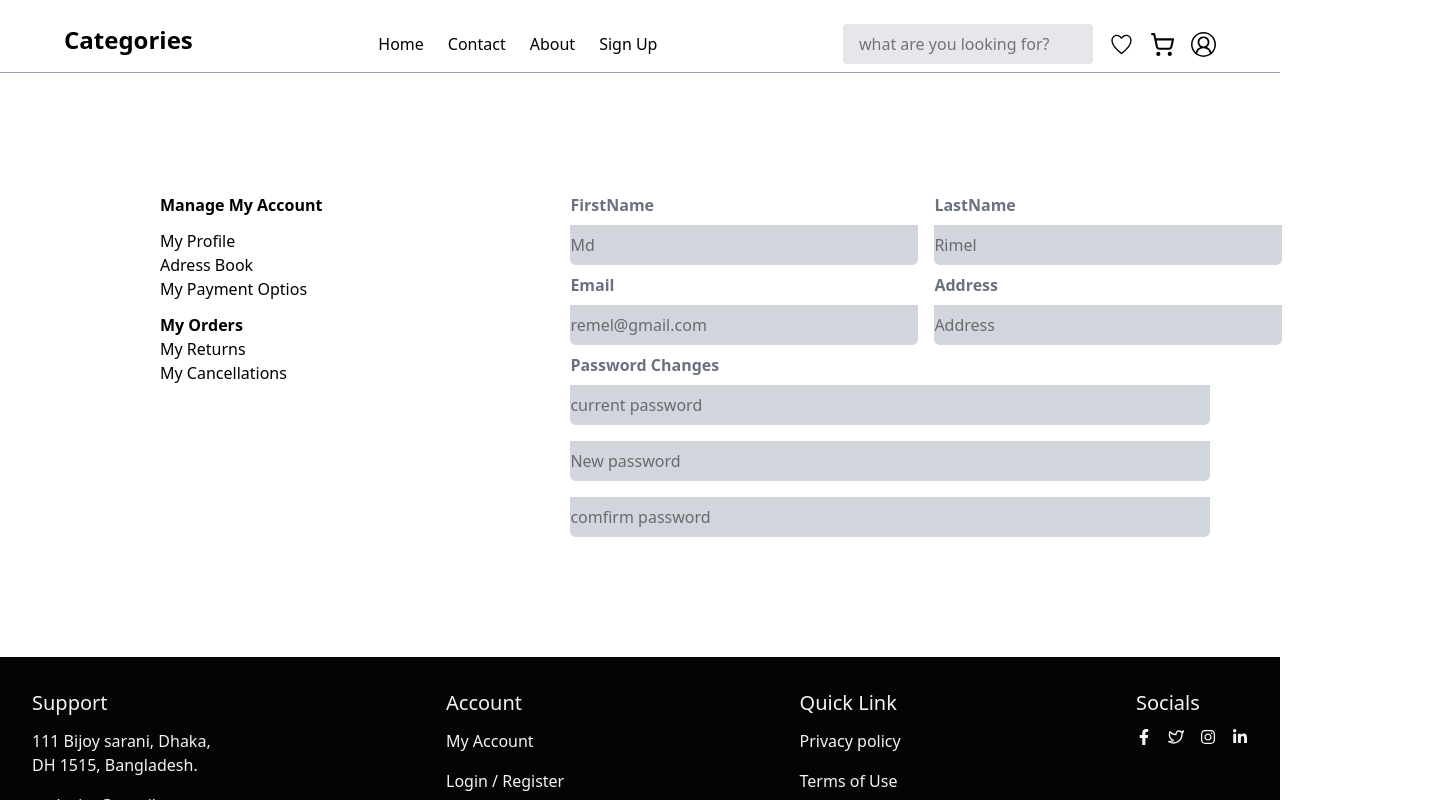
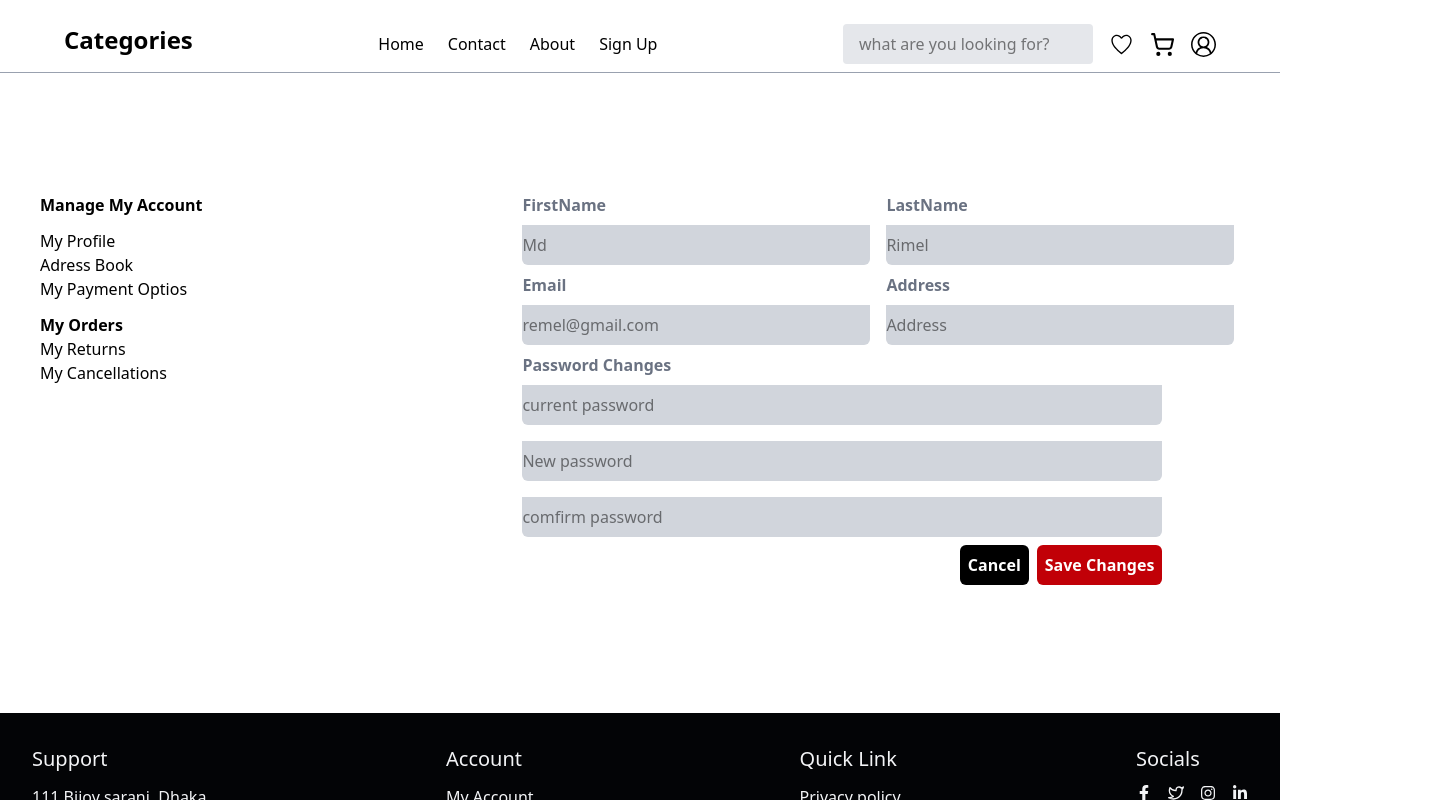
Before and after one commit to Ntale3/hardwareSystem, a React (Vite) app: page / in a window 1280 px wide. Shown: the top 800 px of the page, 1440 px wide, since content can reach past the window. Built offline with nearby package versions, Linux system fonts and the light colour scheme.

Commit message:
making the component responsive

```diff
--- a/src/Components/Billing/FormCompo.jsx
+++ b/src/Components/Billing/FormCompo.jsx
@@ -8,7 +8,7 @@ const FormCompo = ({name,placeholder,inputType}) => {
         <p className='text-gray-500 mb-2 font-semibold'>{name}</p>
        </div>
                 <div>
-    <input type={inputType} placeholder={placeholder} className={`  lg:w-87 w-full focus:outline-none bg-gray-300  h-10 rounded-b-md`}></input>
+    <input type={inputType} placeholder={placeholder} className={`  lg:w-87 w-full md:w-87 focus:outline-none bg-gray-300  h-10 rounded-b-md`}></input>
 
                 </div>
     </div>
--- a/src/Components/Footer.jsx
+++ b/src/Components/Footer.jsx
@@ -6,7 +6,7 @@ import { FaLinkedinIn } from "react-icons/fa";
 const Footer = () => {
     return (
         <div className="bg-[#030406] text-gray-100">
-       <div className='lg:flex lg:justify-between lg:flex-row p-8 mt-4 bg-[#030406] flex flex-col gap-6'>
+       <div className='lg:flex md:flex md:justify-between lg:justify-between md:flex-row lg:flex-row p-8 mt-4 bg-[#030406] flex flex-col gap-6'>
         <div className="">
             <p className="mb-3 text-xl">Support</p>
             <ul className=" flex flex-col gap-4">
--- a/src/Components/Profile/UserProfilSettings.jsx
+++ b/src/Components/Profile/UserProfilSettings.jsx
@@ -4,10 +4,10 @@ import Nav from '../Common/Nav'
 
 const UserProfilSettings = () => {
   return (
-    <div className='flex  lg:w-full my-30 gap-60 lg:mx-40 mx-3'>
+    <div className='flex  lg:w-full my-30 gap-20'>
 
 
-<div className='hidden lg:block md:block '>
+<div className='hidden lg:block md:block ml-10'>
 <div>
 <h2 className='font-semibold'>Manage My Account</h2>
 <ul className='my-3 flex-col gap-5'>
@@ -28,7 +28,7 @@ const UserProfilSettings = () => {
 </div>
 {/* {name,placeholder,inputType} */}
 
-<div className='lg:w-1/2 w-full mx-2'>
+<div className='lg:w-1/2 w-full mx-3  lg:ml-60'>
 <div className='flex lg:flex-row md:flex-row flex-col gap-4 w-full'>
 <FormCompo name={"FirstName"} placeholder={"Md"} inputType={'text'}/>
 <FormCompo name={"LastName"} placeholder={"Rimel"} inputType={'text'}/>
@@ -44,11 +44,15 @@ const UserProfilSettings = () => {
     </div>
 
     <div className='flex flex-col gap-4'>
-    <input type="text" name="current-password" placeholder="current password" className='lg:w-full w-full md:w-95 focus:outline-none bg-gray-300  h-10 rounded-b-md'/>
-    <input type="text" name="new-password" placeholder="New password" className='lg:w-full w-full md:w-95 focus:outline-none bg-gray-300  h-10 rounded-b-md'/>
-    <input type="text" name="comfirm-password" placeholder="comfirm password" className='lg:w-full md:w-95 w-full focus:outline-none bg-gray-300  h-10 rounded-b-md'/>
+    <input type="text" name="current-password" placeholder="current password" className='lg:w-full w-full md:w-full  focus:outline-none bg-gray-300  h-10 rounded-b-md'/>
+    <input type="text" name="new-password" placeholder="New password" className='lg:w-full w-full md:w-95 md:w-full focus:outline-none bg-gray-300  h-10 rounded-b-md'/>
+    <input type="text" name="comfirm-password" placeholder="comfirm password" className='lg:w-full md:w-95 w-full md:w-full focus:outline-none bg-gray-300  h-10 rounded-b-md'/>
+    </div>
+    <div className='flex gap-2 items-center my-2 flex-row-reverse '>
+            <button className='bg-red-700 font-semibold text-white rounded-md p-2'>Save Changes</button>
+            <button className='bg-black font-semibold text-white rounded-md p-2'>Cancel</button>
+    </div>
 
-    </div>
 </div>
 </div>
 
```
